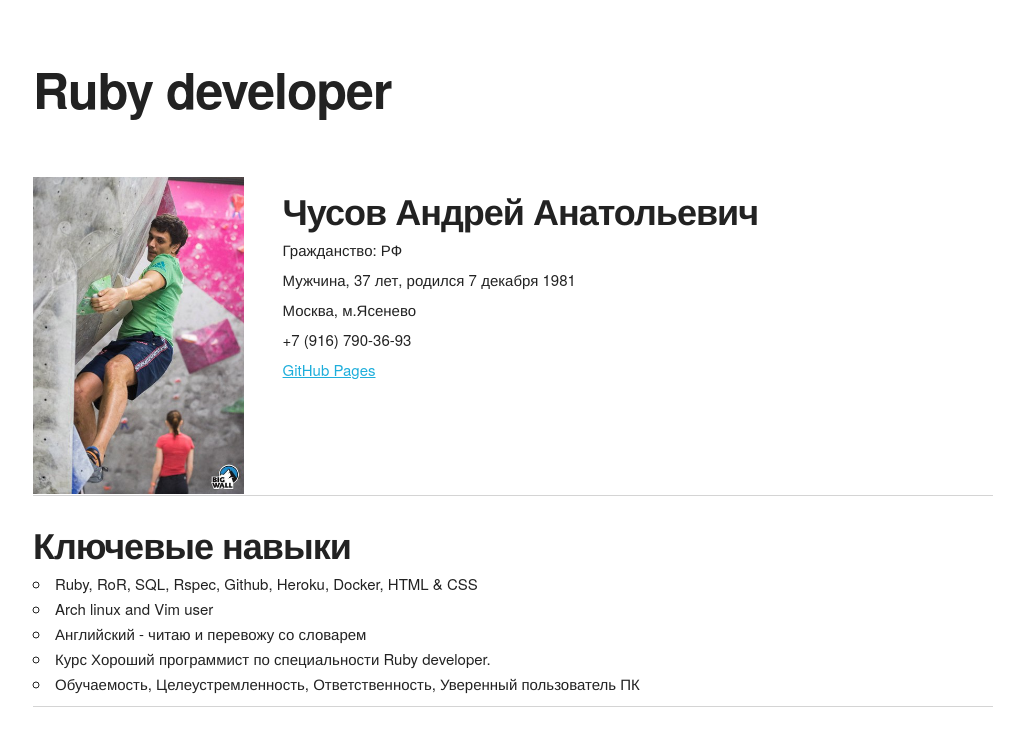
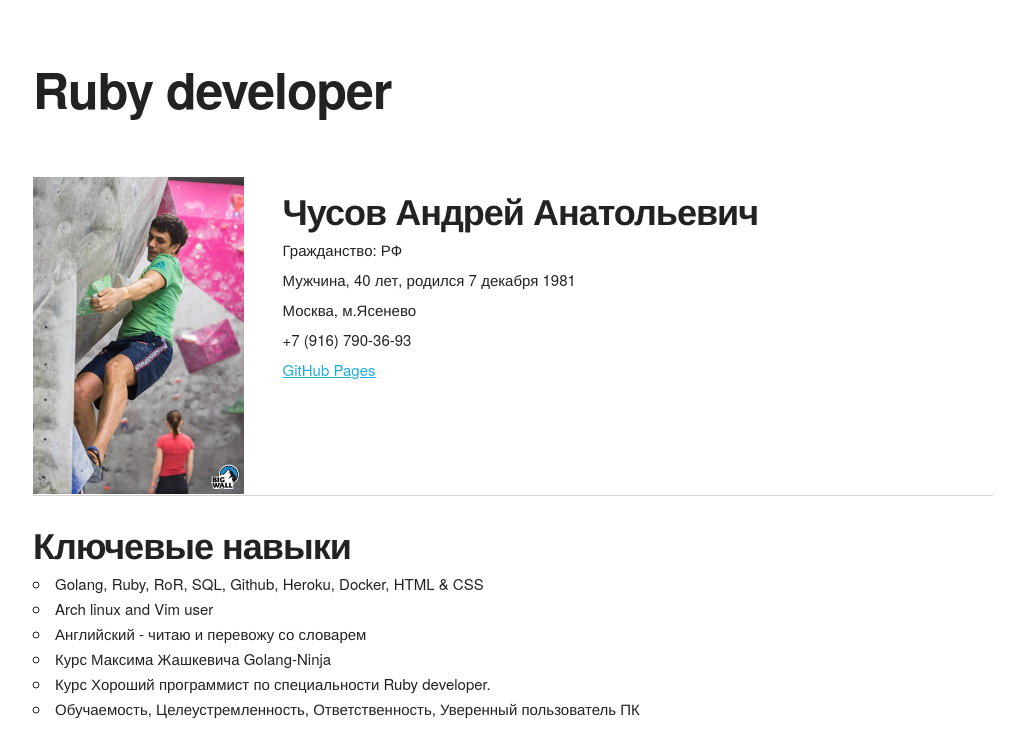
Before and after one commit to Aidahar/cv, a plain HTML site: page index.html in a window 1280 px wide. Shown: the top 729 px of the page, without its empty margins (127-1151 px from the left). Drawn offline with Linux system fonts and the light colour scheme.

Commit message:
Update index.html

```diff
--- a/index.html
+++ b/index.html
@@ -26,7 +26,7 @@
           <div class="description">
             <h3>Чусов Андрей Анатольевич</h3>
             <p>Гражданство: РФ</p>
-            <p>Мужчина, 37 лет, родился 7 декабря 1981</p>
+            <p>Мужчина, 40 лет, родился 7 декабря 1981</p>
             <p>Москва, м.Ясенево</p>
             <p>+7 (916) 790-36-93</p>
 	    <a href="https://github.com/Aidahar">GitHub Pages</a>
@@ -37,9 +37,10 @@
     <section class="skils">
        <h3>Ключевые навыки</h3>
        <ul>
-         <li>Ruby, RoR, SQL, Rspec, Github, Heroku, Docker, HTML & CSS</li>
+         <li>Golang, Ruby, RoR, SQL, Github, Heroku, Docker, HTML & CSS</li>
          <li>Arch linux and Vim user</li>
          <li>Английский - читаю и перевожу со словарем</li>
+	 <li>Курс Максима Жашкевича Golang-Ninja</li>
          <li>Курс Хороший программист по специальности Ruby developer.</li>
          <li>Обучаемость, Целеустремленность, Ответственность, Уверенный пользователь ПК</li>
        </ul>
```
